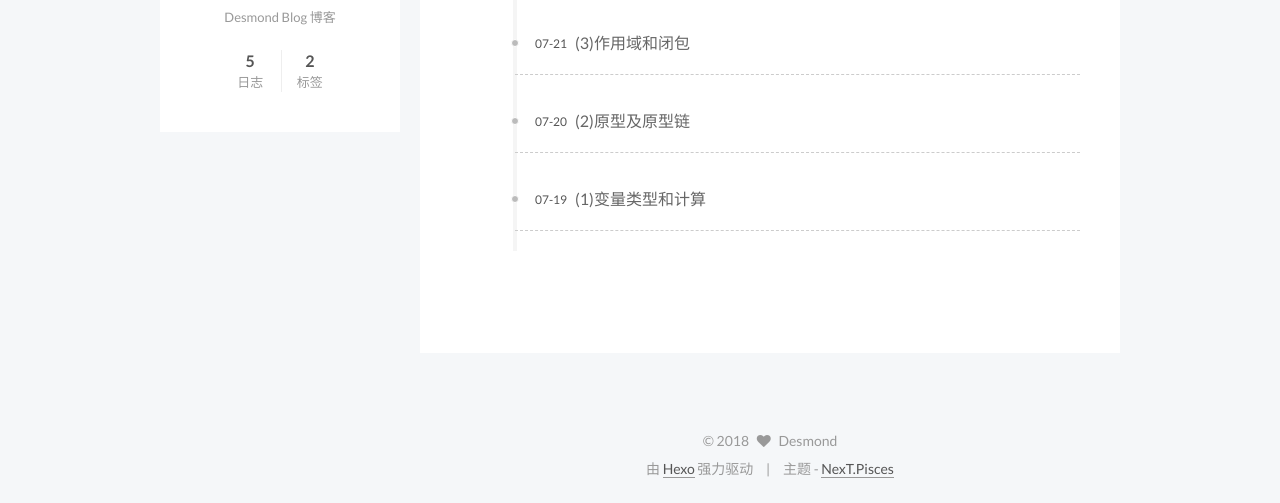
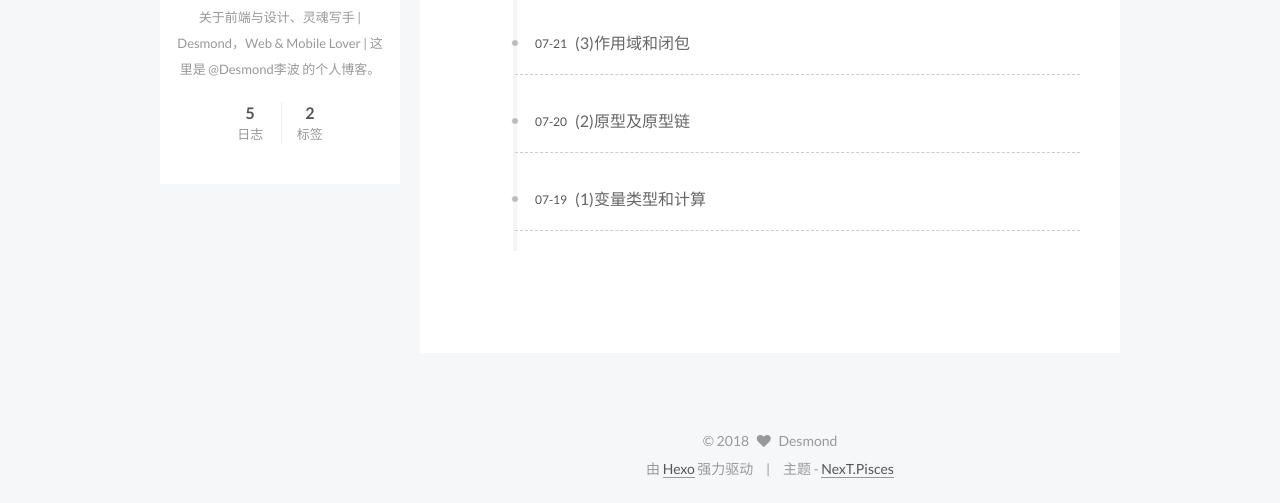
Before and after one commit to HYDesmond/Blog, a plain HTML site: page archives/2018/07/index.html in a window 1280 px wide. Shown: the part 350-853 px from the top of the page. Drawn offline with Linux system fonts and the light colour scheme.

Commit message:
Site updated: 2018-09-01 21:53:12

```diff
--- a/archives/2018/07/index.html
+++ b/archives/2018/07/index.html
@@ -94,16 +94,16 @@
 
 
 
-<meta name="description" content="Desmond Blog 博客">
+<meta name="description" content="关于前端与设计、灵魂写手 | Desmond，Web &amp; Mobile Lover | 这里是 @Desmond李波 的个人博客。">
 <meta property="og:type" content="website">
 <meta property="og:title" content="Desmond">
 <meta property="og:url" content="https://desmond.github.io/archives/2018/07/index.html">
 <meta property="og:site_name" content="Desmond">
-<meta property="og:description" content="Desmond Blog 博客">
+<meta property="og:description" content="关于前端与设计、灵魂写手 | Desmond，Web &amp; Mobile Lover | 这里是 @Desmond李波 的个人博客。">
 <meta property="og:locale" content="zh-Hans">
 <meta name="twitter:card" content="summary">
 <meta name="twitter:title" content="Desmond">
-<meta name="twitter:description" content="Desmond Blog 博客">
+<meta name="twitter:description" content="关于前端与设计、灵魂写手 | Desmond，Web &amp; Mobile Lover | 这里是 @Desmond李波 的个人博客。">
 
 
 
@@ -498,7 +498,7 @@
                alt="Desmond" />
           <p class="site-author-name" itemprop="name">Desmond</p>
 
-              <p class="site-description motion-element" itemprop="description">Desmond Blog 博客</p>
+              <p class="site-description motion-element" itemprop="description">关于前端与设计、灵魂写手 | Desmond，Web & Mobile Lover | 这里是 @Desmond李波 的个人博客。</p>
 
         </div>
         <nav class="site-state motion-element">
```
Also changed, not shown: 2018/07/19/(1)变量类型和计算/index.html (+1 -1 lines), 2018/07/20/(2)原型及原型链/index.html (+1 -1 lines), 2018/07/21/(3)作用域和闭包/index.html (+1 -1 lines), 2018/07/22/(4)异步和单线程/index.html (+1 -1 lines), 2018/07/23/(5)Math&date/index.html (+1 -1 lines), archives/2018/index.html (+4 -4 lines), archives/index.html (+4 -4 lines), index.html (+4 -4 lines), tags/杂谈/index.html (+4 -4 lines), tags/面试题/index.html (+4 -4 lines).
